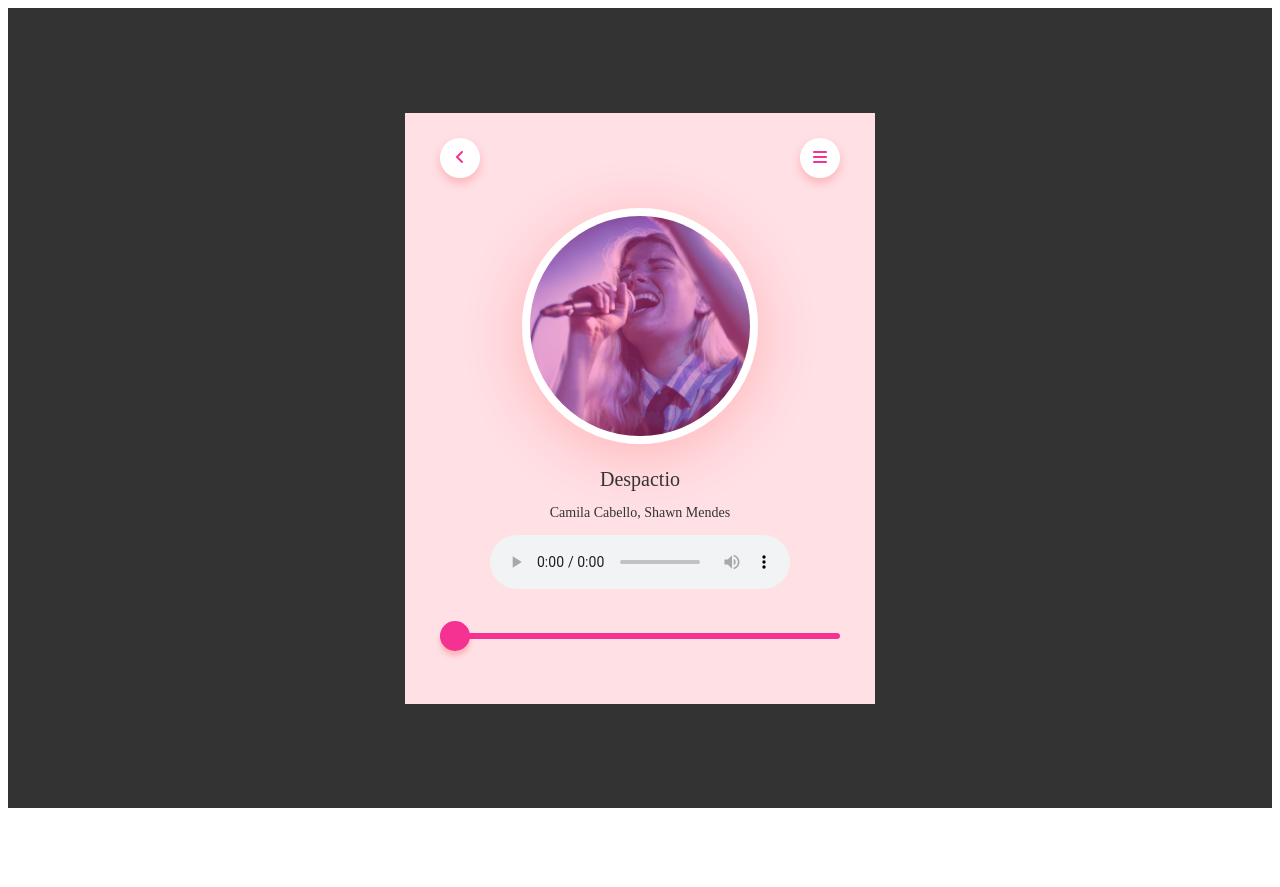
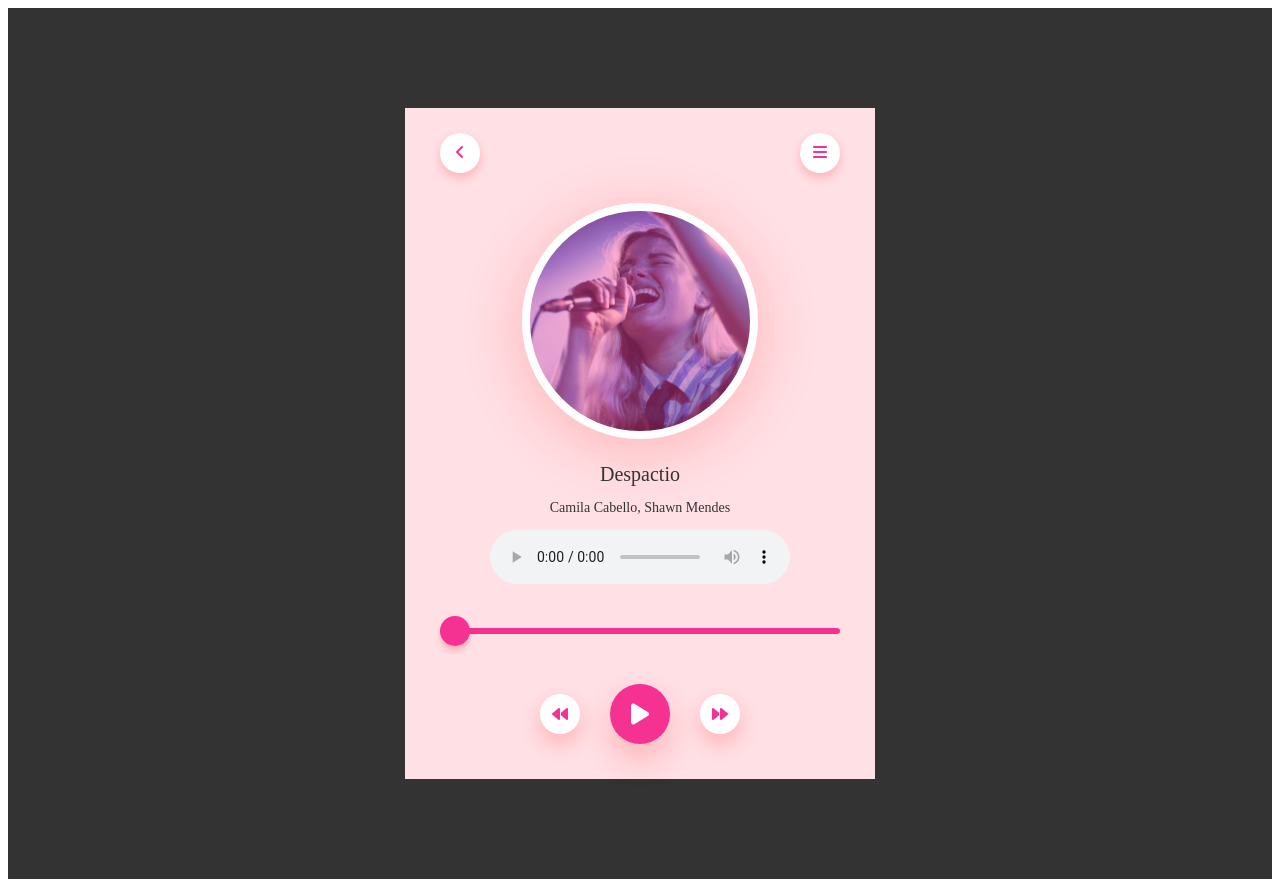
Before and after one commit to vaishnavihole/music-player, a plain HTML site: page index.html in a window 1280 px wide. Before the commit the page ends 816 px from the top, so only its background shows below. Drawn offline with Linux system fonts and the light colour scheme.

Commit message:
design backward and forward logo

```diff
--- a/index.html
+++ b/index.html
@@ -29,6 +29,12 @@
         <source src="media/Senorita-Shawn-Mendes.mp3" type="audio/mpeg">
       </audio>
        <input type="range" value="0" id="progress">
+
+       <div class="controls">
+        <div><i class="fa-solid fa-backward"></i></div>
+        <div><i class="fa-solid fa-play"></i></div>
+        <div><i class="fa-solid fa-forward"></i></div>
+       </div>
      </div>
     </div>
 </body>
--- a/style.css
+++ b/style.css
@@ -1,6 +1,6 @@
 .container{
     width: 100%;
-    height: 100vh;
+    height: 100%;
     background: #333;
     display: flex;
     align-items: center;
@@ -11,6 +11,8 @@
 .music-player{
     background: #ffe0e5;
     width: 400px;
+    margin-top: 100px;
+    margin-bottom: 100px;
     padding: 25px 35px;
     text-align: center;
 }
@@ -69,3 +71,30 @@
     border: 8px solif #fff;
     box-shadow: 0 5px 5px rgba(255, 26, 26, 0.22);
 }
+
+.controls {
+    display: flex;
+    justify-content: center;
+    align-items: center;
+}
+
+.controls div{
+    width: 40px;
+    height: 40px;
+    margin: 20px;
+    background: #fff;
+    display: inline-flex;
+    align-items: center;
+    justify-content: center;
+    border-radius: 50%;
+    color: #f53192;
+    box-shadow: 0 10px 20px rgba(255, 26, 26, 0.22);
+    cursor: pointer;
+}
+
+.controls div:nth-child(2){
+    transform: scale(1.5);
+    background: #f53192;
+    color: white;
+
+}
```
